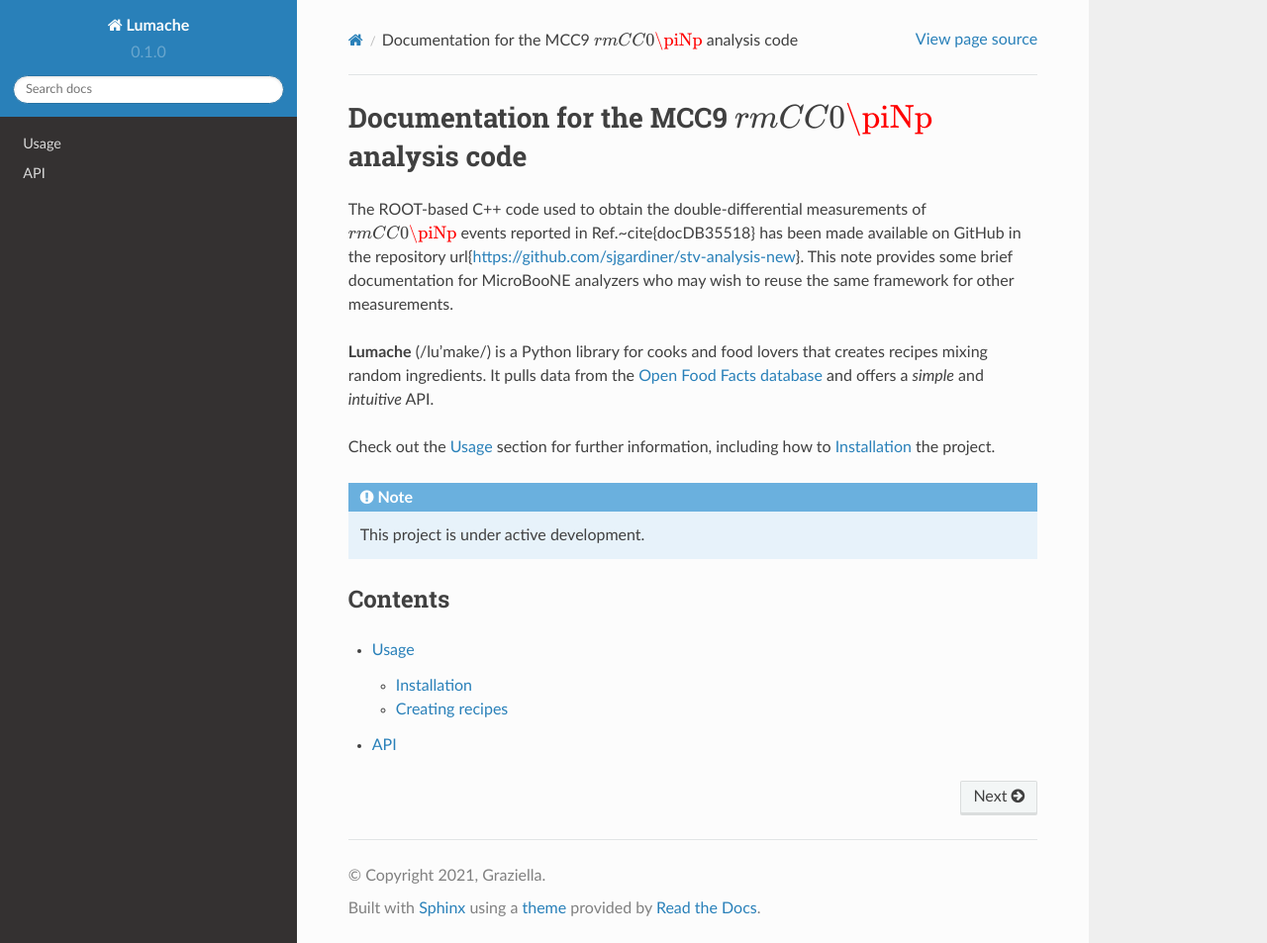
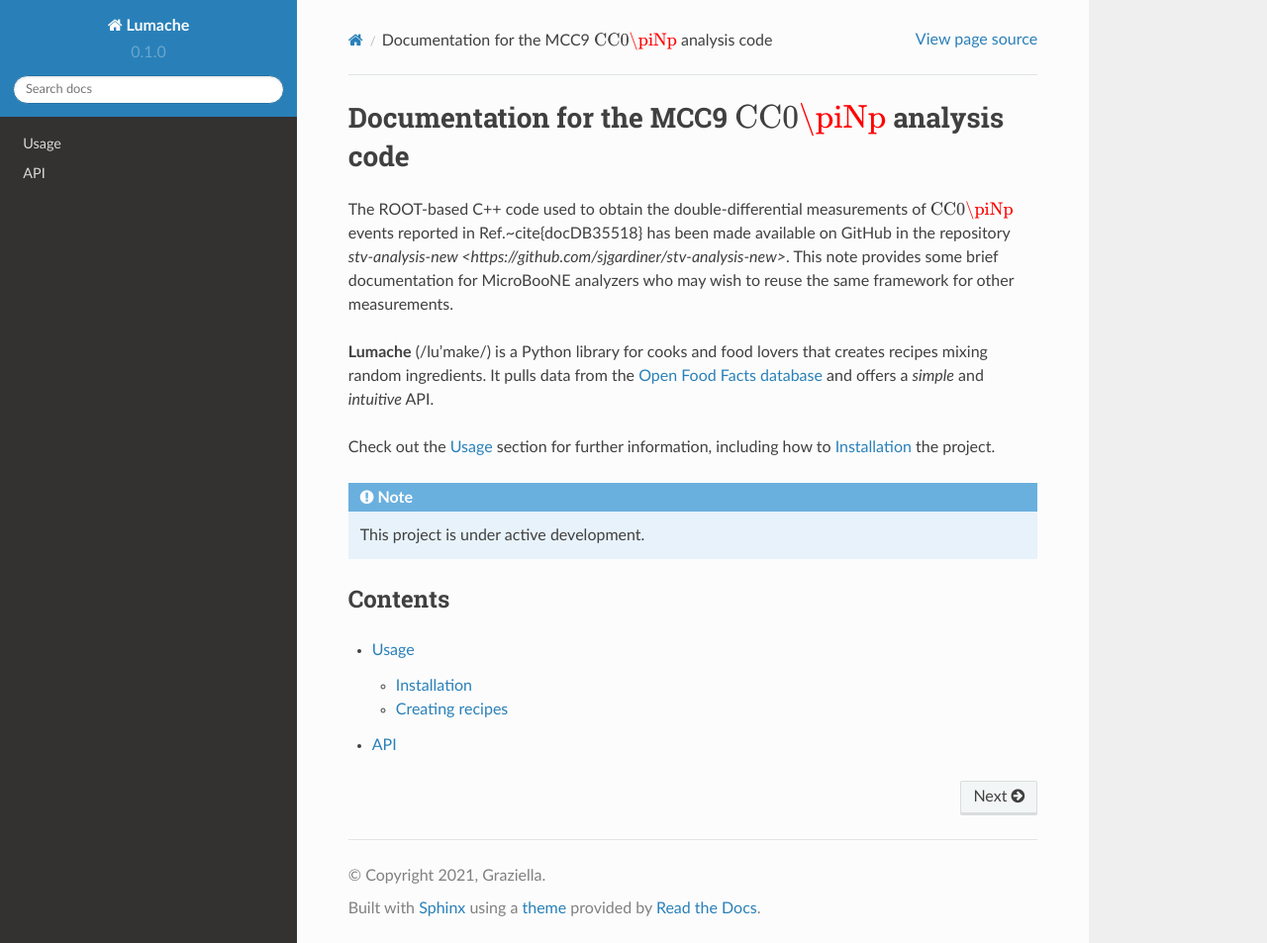
Before and after one commit to LiangLiu212/xsec_analyzer_docs, a Sphinx documentation site: the page built from docs/source/index.rst, in a window 1280 px wide and 953 px high. Shown: the whole window at 99% size. Built offline with Sphinx 7.4.7 and the Read the Docs theme 2.0.0, drawn with Linux system fonts in a browser that asks for light colours.

Commit message:
Update index.rst

```diff
--- a/docs/source/index.rst
+++ b/docs/source/index.rst
@@ -1,9 +1,9 @@
-Documentation for the MCC9 :math:`{rm CC}0\piNp` analysis code
+Documentation for the MCC9 :math:`{\rm CC}0\piNp` analysis code
 ===================================
 
 The ROOT-based C++ code used to obtain the double-differential measurements
-of :math:`{rm CC}0\piNp` events reported in Ref.~\cite{docDB35518} has been made available on
-GitHub in the repository \url{https://github.com/sjgardiner/stv-analysis-new}.
+of :math:`{\rm CC}0\piNp` events reported in Ref.~\cite{docDB35518} has been made available on
+GitHub in the repository `stv-analysis-new <https://github.com/sjgardiner/stv-analysis-new>`.
 This note provides some brief documentation for MicroBooNE analyzers who may
 wish to reuse the same framework for other measurements.
 
```
